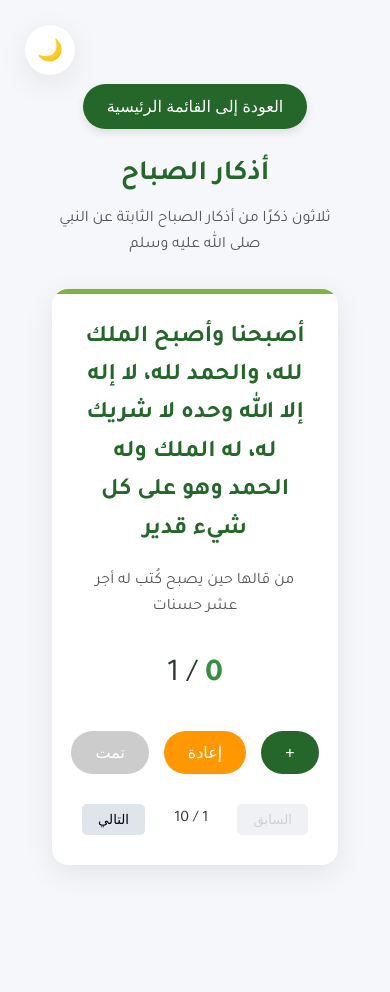
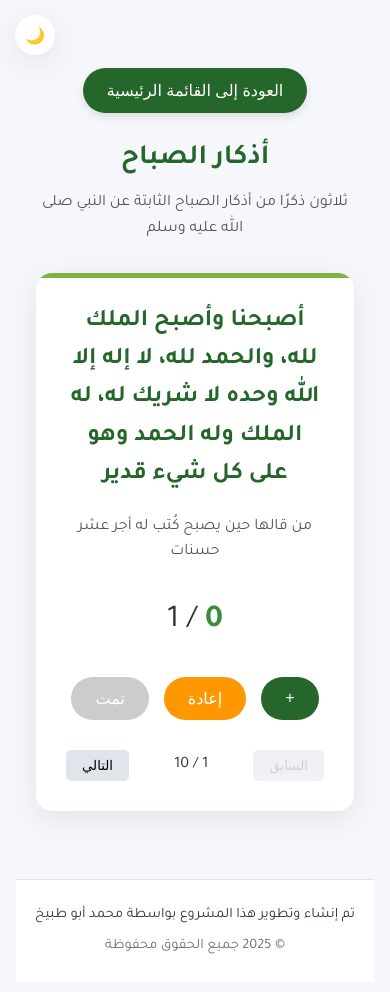
Before and after one commit to zozowhmoed/tasabih, a React (Create React App) app: page /athkar/1 in a window 390 px wide. Shown: the top 992 px of the page. Before the commit the page ends 917 px from the top, so only its background shows below. Built offline with nearby package versions, Linux system fonts and the light colour scheme.

Commit message:
إضافة فوتر متكامل مع دعم الوضع المظلم

```diff
--- a/src/App.css
+++ b/src/App.css
@@ -18,7 +18,7 @@
   --primary-color: #81c784;
   --secondary-color: #66bb6a;
   --accent-color: #a5d6a7;
-  --text-color: #ffffff; /* أبيض نقي */
+  --text-color: #ffffff;
   --bg-color: #121a21;
   --card-bg: #1e2a3a;
   --card-shadow: 0 8px 30px rgba(0, 0, 0, 0.3);
@@ -49,6 +49,10 @@ body {
   padding: 2rem;
   text-align: center;
   overflow-x: hidden;
+  position: relative;
+  min-height: 100vh;
+  display: flex;
+  flex-direction: column;
 }
 
 /* زر تبديل الثيم المطور */
@@ -77,6 +81,39 @@ body {
   background: var(--primary-color);
   color: white;
   transform: rotate(15deg) scale(1.1);
+}
+
+/* المحتوى الرئيسي */
+.main-content {
+  flex: 1;
+  width: 100%;
+  padding-bottom: 3rem;
+}
+
+/* الفوتر المطور */
+.app-footer {
+  background-color: var(--card-bg);
+  color: var(--text-color);
+  padding: 1.5rem;
+  text-align: center;
+  border-top: 1px solid var(--border-color);
+  margin-top: auto;
+  width: 100%;
+}
+
+.footer-content {
+  max-width: 1200px;
+  margin: 0 auto;
+}
+
+.app-footer p {
+  margin: 0.5rem 0;
+  font-size: 0.9rem;
+}
+
+.copyright {
+  font-size: 0.8rem;
+  opacity: 0.7;
 }
 
 /* شريط العنوان المطور */
@@ -247,17 +284,6 @@ body {
   background: linear-gradient(to right, var(--secondary-color), var(--primary-color));
 }
 
-/* التذييل المطور */
-footer {
-  margin-top: 5rem;
-  color: var(--text-color);
-  opacity: 0.7;
-  font-size: 0.9rem;
-  padding: 1.5rem;
-  border-top: 1px solid var(--border-color);
-  animation: fadeIn 1s ease-out;
-}
-
 /* الأنيميشن المخصصة */
 @keyframes fadeIn {
   from { opacity: 0; }
@@ -295,12 +321,6 @@ footer {
     width: 120px;
     opacity: 1;
   }
-}
-
-@keyframes pulse {
-  0% { transform: scale(1); }
-  50% { transform: scale(1.05); }
-  100% { transform: scale(1); }
 }
 
 /* تأثيرات إضافية */
@@ -347,13 +367,21 @@ footer {
 
 /* تأثير تحميل */
 .loader {
-  display: inline-block;
+  display: flex;
+  flex-direction: column;
+  align-items: center;
+  justify-content: center;
+  height: 100vh;
+}
+
+.loader-spinner {
   width: 50px;
   height: 50px;
   border: 5px solid rgba(0,0,0,0.1);
   border-radius: 50%;
   border-top-color: var(--primary-color);
-  animation: spin 1s ease-in-out infinite;
+  animation: spin 1s linear infinite;
+  margin-bottom: 1rem;
 }
 
 @keyframes spin {
@@ -445,51 +473,8 @@ footer {
   color: transparent;
   display: inline-block;
 }
-/* أنماط Loader */
-.loader {
-  display: flex;
-  flex-direction: column;
-  align-items: center;
-  justify-content: center;
-  height: 100vh;
-}
 
-.loader-spinner {
-  width: 50px;
-  height: 50px;
-  border: 5px solid rgba(0,0,0,0.1);
-  border-radius: 50%;
-  border-top-color: var(--primary-color);
-  animation: spin 1s linear infinite;
-  margin-bottom: 1rem;
-}
-
-@keyframes spin {
-  to { transform: rotate(360deg); }
-}
-.category-card {
-  position: relative;
-  overflow: hidden;
-}
-
-.category-card::after {
-  content: '';
-  position: absolute;
-  bottom: 0;
-  left: 0;
-  width: 100%;
-  height: 4px;
-  background: var(--accent-color);
-  transform: scaleX(0);
-  transform-origin: right;
-  transition: transform 0.3s ease;
-}
-
-.category-card:hover::after {
-  transform: scaleX(1);
-  transform-origin: left;
-}
-
+/* أنماط القرآن */
 .quran-container {
   max-width: 800px;
   margin: 0 auto;
@@ -622,26 +607,6 @@ footer {
   border-bottom: 1px solid var(--border-color);
 }
 
-.back-button {
-  background: var(--primary-color);
-  color: white;
-  border: none;
-  padding: 0.8rem 1.5rem;
-  border-radius: 30px;
-  font-size: 1rem;
-  cursor: pointer;
-  transition: all 0.3s ease;
-  margin-bottom: 1.5rem;
-  display: inline-flex;
-  align-items: center;
-  gap: 0.5rem;
-}
-
-.back-button:hover {
-  background: var(--secondary-color);
-  transform: translateY(-2px);
-}
-
 .surah-title {
   margin: 1rem 0;
 }
@@ -653,11 +618,6 @@ footer {
   display: flex;
   align-items: center;
   gap: 0.5rem;
-}
-
-.surah-number {
-  color: var(--accent-color);
-  font-size: 1.5rem;
 }
 
 .reward-badge {
@@ -702,30 +662,55 @@ footer {
   transform: translateY(-30%);
 }
 
-@keyframes fadeIn {
-  from { opacity: 0; transform: translateY(20px); }
-  to { opacity: 1; transform: translateY(0); }
-}
+/* التجاوب مع الشاشات الصغيرة */
+@media (max-width: 768px) {
+  .app {
+    padding: 1rem;
+  }
 
-@media (max-width: 768px) {
+  .main-title {
+    font-size: 2.2rem;
+  }
+
+  .menu-buttons {
+    grid-template-columns: 1fr;
+  }
+
   .surah-grid {
     grid-template-columns: 1fr;
   }
 
-  .surah-card {
-    padding: 1.2rem;
+  .verse {
+    font-size: 1.3rem;
+    padding-right: 2.5rem;
   }
 
-  .verse {
-    font-size: 1.3rem;
-  }
-
-  .section-title {
-    font-size: 1.8rem;
+  .app-footer {
+    padding: 1rem;
   }
 }
 
 @media (max-width: 480px) {
+  .theme-toggle {
+    width: 40px;
+    height: 40px;
+    font-size: 1rem;
+    top: 15px;
+    left: 15px;
+  }
+
+  .app-title {
+    font-size: 1.8rem;
+  }
+
+  .main-title {
+    font-size: 1.8rem;
+  }
+
+  .menu-button {
+    padding: 1.5rem 1rem;
+  }
+
   .surah-card {
     flex-direction: column;
     text-align: center;
@@ -734,7 +719,6 @@ footer {
 
   .verse {
     font-size: 1.2rem;
-    padding-right: 2.5rem;
   }
 
   .verse-number {
--- a/src/App.js
+++ b/src/App.js
@@ -27,11 +27,15 @@ function App() {
           {theme === 'light' ? '🌙' : '☀️'}
         </button>
 
-        <Routes>
-          <Route path="/" element={<Home />} />
-          <Route path="/athkar/:categoryId" element={<Athkar />} />
-          <Route path="/quran" element={<QuranWrapper back={() => window.history.back()} />} />
-        </Routes>
+        <main className="main-content">
+          <Routes>
+            <Route path="/" element={<Home />} />
+            <Route path="/athkar/:categoryId" element={<Athkar />} />
+            <Route path="/quran" element={<QuranWrapper back={() => window.history.back()} />} />
+          </Routes>
+        </main>
+
+        <Footer />
       </div>
     </Router>
   );
@@ -43,4 +47,16 @@ function QuranWrapper({ back }) {
   return <Quran back={() => navigate('/')} />;
 }
 
+// مكون الفوتر الجديد
+function Footer() {
+  return (
+    <footer className="app-footer">
+      <div className="footer-content">
+        <p>تم إنشاء وتطوير هذا المشروع بواسطة محمد أبو طبيخ</p>
+        <p className="copyright">&copy; {new Date().getFullYear()} جميع الحقوق محفوظة</p>
+      </div>
+    </footer>
+  );
+}
+
 export default App;
--- /dev/null
+++ b/src/components/Footer.css
@@ -0,0 +1,39 @@
+/* src/components/Footer.css */
+.app-footer {
+  background-color: #2c3e50;
+  color: #ecf0f1;
+  padding: 20px 0;
+  text-align: center;
+  width: 100%;
+  position: fixed;
+  bottom: 0;
+  left: 0;
+  z-index: 100;
+  box-shadow: 0 -2px 10px rgba(0, 0, 0, 0.1);
+}
+
+.footer-content {
+  max-width: 1200px;
+  margin: 0 auto;
+  padding: 0 20px;
+}
+
+.app-footer p {
+  margin: 5px 0;
+  font-size: 14px;
+}
+
+.copyright {
+  font-size: 12px;
+  opacity: 0.8;
+}
+
+@media (max-width: 768px) {
+  .app-footer {
+    padding: 15px 0;
+  }
+
+  .app-footer p {
+    font-size: 12px;
+  }
+}
```
Also changed, not shown: src/components/Footer.js (added, +13 -0 lines).
